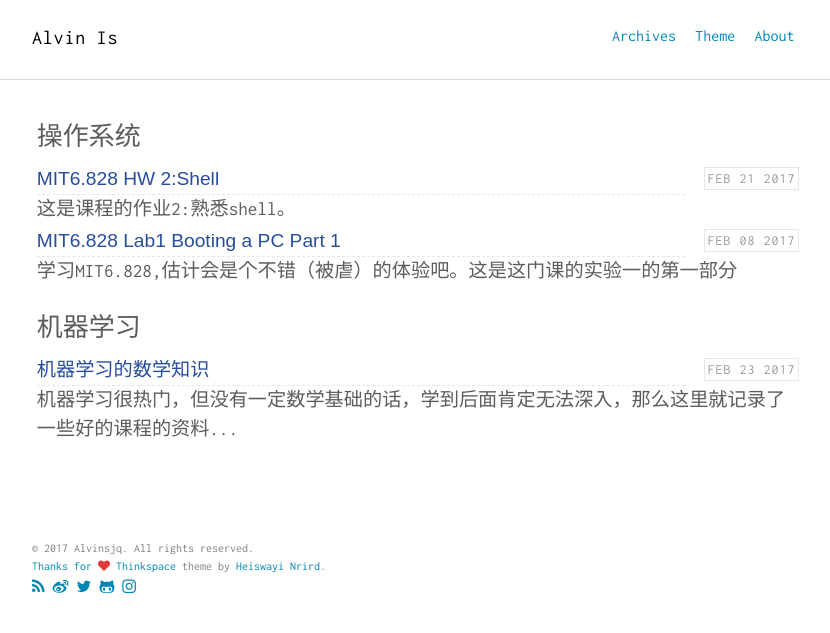
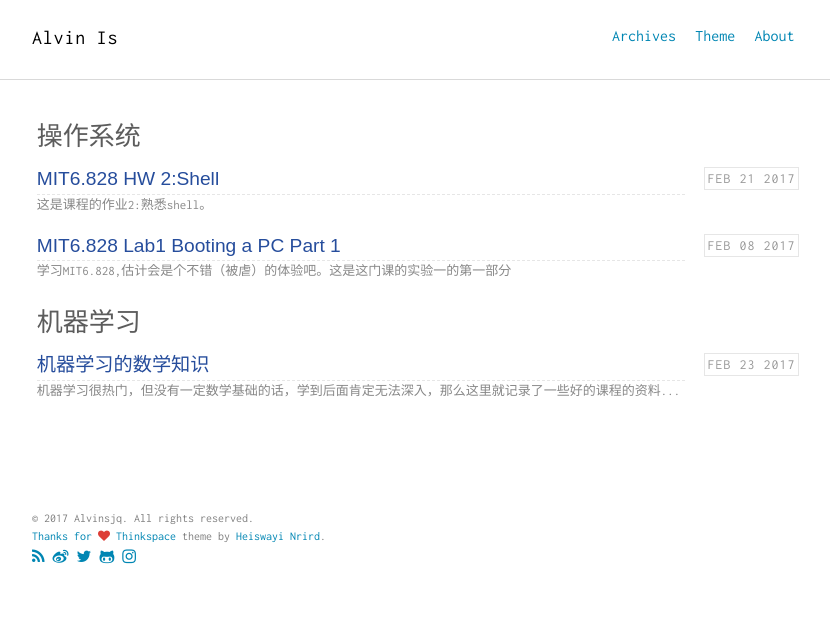
Before and after one commit to Alvinsjq/Alvinsjq.github.io, a Jekyll site: the page built from category.html, in a window 1280 px wide. Shown: the top 633 px of the page, without its empty margins (222-1052 px from the left). Built offline with Jekyll 4.4.1, drawn with Linux system fonts in a browser that asks for light colours; nearby versions of some CDN libraries; comment, search, counter and statistics services are not loaded.

Commit message:
add theme detail6

```diff
--- a/category.html
+++ b/category.html
@@ -34,6 +34,13 @@ title: category
     color: #264d9c;
     font-weight: 100;
   }
+
+  .post-list-desc {
+    color: #888;
+    font-size: 80%;
+    padding-right: 110px;
+    font-size: small;
+}
 </style>
 
 
@@ -46,8 +53,11 @@ title: category
               <article class="post-item">
                   <span class="post-meta date-label">{{ post.date | date: "%b %d %Y" }}</span>
                   <div class="article-title"><a class="post-link" href="{{ post.url | prepend: site.baseurl }}">{{ post.title }}</a></div>
-                  <br>
-                        {{ post.description }}
+                   <div class="posts">
+                      <div class="post-list">
+                        <div class="post-list-desc">{{ post.description }}</div>
+                      </div>
+                      </div>
               </article>
                 {% endif %}
           {% endfor %}
```
